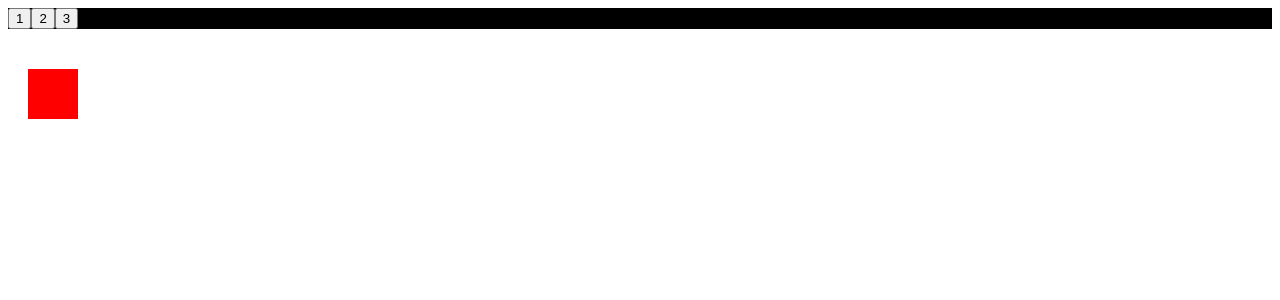
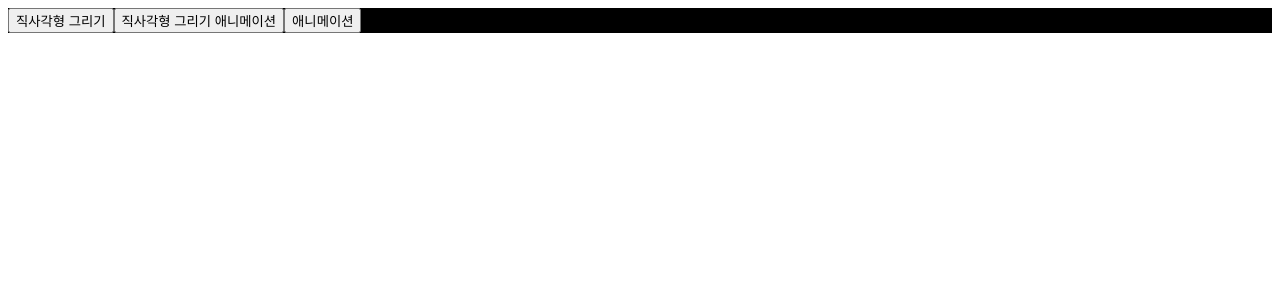
Before and after one commit to vangona/canvas-practice, a React (Create React App) app: page / in a window 1280 px wide. Shown: the top 300 px of the page. Built offline with nearby package versions, Linux system fonts and the light colour scheme.

Commit message:
Feature: React 애니메이션 선택기 만들기

```diff
--- a/src/Map/Map.tsx
+++ b/src/Map/Map.tsx
@@ -6,18 +6,18 @@ const buttonBoxStyle = {
 
 const Map: React.FC = () => {
   const [clickAnimation, setClickAnimation] = useState(1);
-  const buttonBox = useRef<HTMLDivElement>(null);
   const canvasRef = useRef<HTMLCanvasElement>(null);
 
-  const onClickCanvas = () => {
-    console.log("맵 클릭");
+  const onClickButtonBox: React.MouseEventHandler = (e) => {
+    const eventTarget = e.target as HTMLElement;
+    if (eventTarget.dataset.animation === "drawRedRect") {
+      setClickAnimation(1);
+    } else if (eventTarget.dataset.animation === "drawRedRectAnimation") {
+      setClickAnimation(2);
+    }
   };
 
-  const onClickButton = (e: Event) => {
-    console.log(e.target);
-  };
-
-  const drawRecangle = (canvasRef: RefObject<HTMLCanvasElement>) => {
+  const drawRectangle = (canvasRef: RefObject<HTMLCanvasElement>) => {
     const ctx = canvasRef.current!.getContext("2d")!;
     ctx.beginPath();
     ctx.rect(20, 40, 50, 50);
@@ -26,22 +26,31 @@ const Map: React.FC = () => {
     ctx.closePath();
   };
 
-  useEffect(() => {
-    if (buttonBox.current) {
-      buttonBox.current.addEventListener("onclick", onClickButton);
+  const onClickCanvas = () => {
+    console.log("맵 클릭! 애니메이션 : ", clickAnimation);
+    switch (clickAnimation) {
+      case 1:
+        drawRectangle(canvasRef);
+        break;
+      case 2:
+        break;
+      case 3:
+        break;
     }
-    // ref가 설정되면 그 이후에 제어한다.
-    if (canvasRef.current) {
-      drawRecangle(canvasRef);
-    }
-  }, []);
+  };
 
   return (
     <>
-      <div style={buttonBoxStyle} className="buttonBox">
-        <button>1</button>
-        <button>2</button>
-        <button>3</button>
+      <div
+        onClick={onClickButtonBox}
+        style={buttonBoxStyle}
+        className="buttonBox"
+      >
+        <button data-animation="drawRedRect">직사각형 그리기</button>
+        <button data-animation="drawRedRectAnimation">
+          직사각형 그리기 애니메이션
+        </button>
+        <button>애니메이션</button>
       </div>
       <canvas
         width={window.innerWidth}
```
Also changed, not shown: 1 other file (tests, documents, lock files or other folders).
